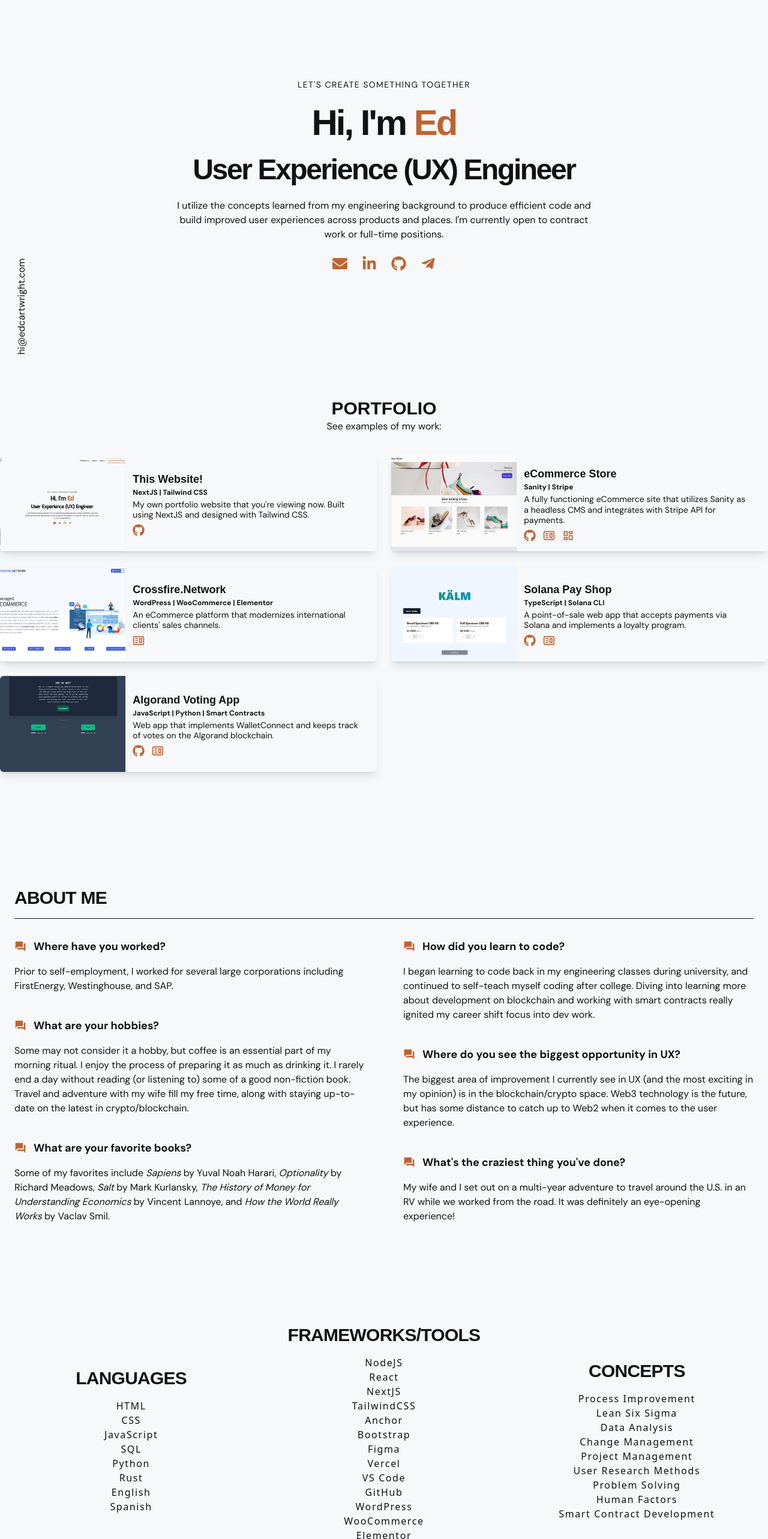
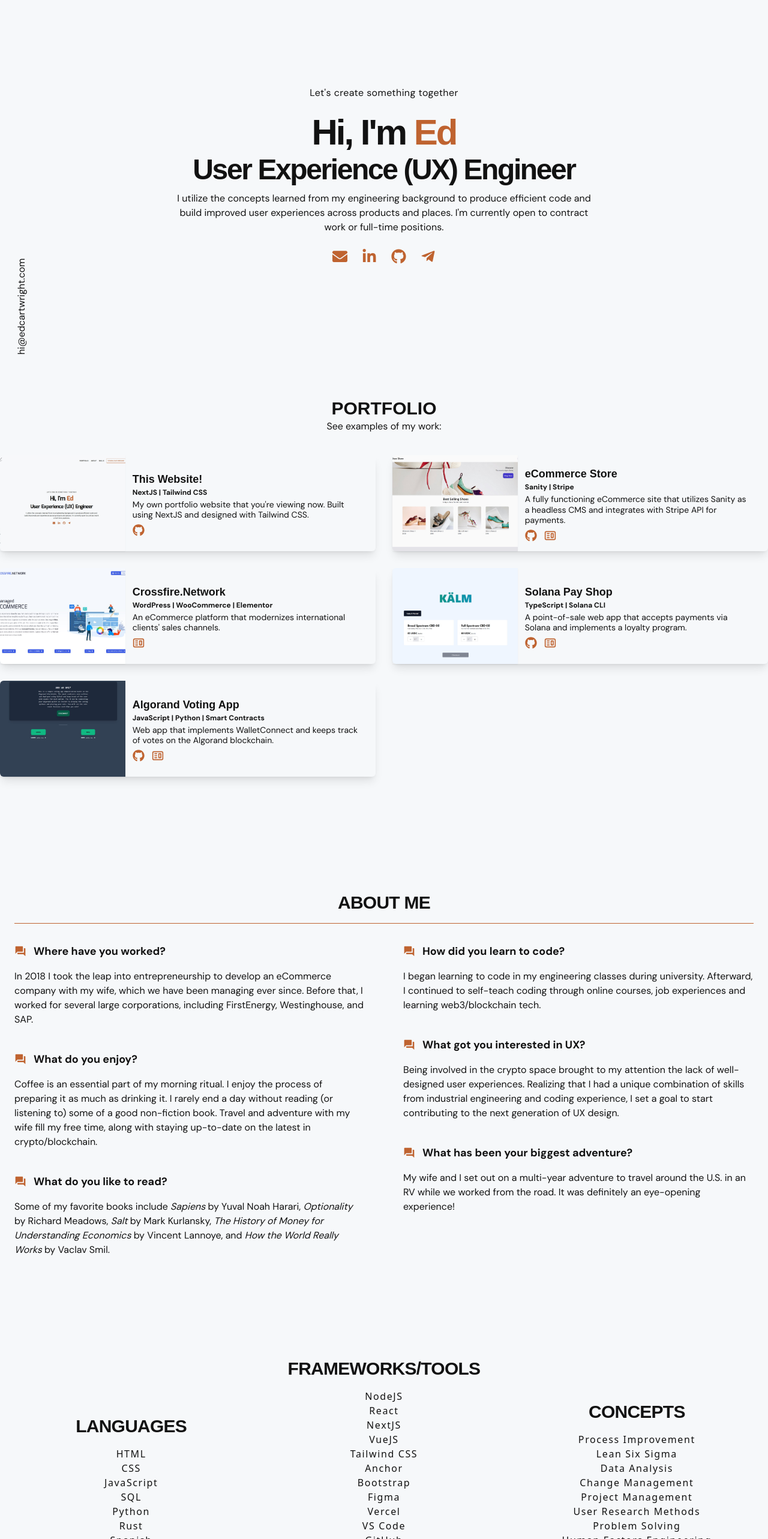
Before and after one commit to edcrossfire/personal-website, a Next.js app: page / in a window 1280 px wide. Shown: the part 160-2726 px from the top of the page at 60% size. Built offline with nearby package versions, Linux system fonts and the light colour scheme; a web font is replaced by a local one.

Commit message:
Various updates

```diff
--- a/components/About.jsx
+++ b/components/About.jsx
@@ -6,9 +6,9 @@ const About = () => {
   return (
     <div id="about" className="box">
         <section>
-            <div className="py-8 px-4 sm:py-16 lg:px-6">
+            <div className="py-8 px-4 sm:py-16 lg:px-6 text-center">
                 <h2 className="mb-4 text-3xl tracking-tight font-Primary font-bold uppercase">About Me</h2>
-                <div className="grid pt-8 text-left border-t md:gap-16 md:grid-cols-2">
+                <div className="grid pt-8 text-left border-t border-accent md:gap-16 md:grid-cols-2">
                     <div>
                         <div className="mb-10">
                             <div className="flex space-x-3 items-center mb-4">
@@ -18,27 +18,27 @@ const About = () => {
                             Where have you worked?
                             </h3>
                             </div>
-                            <p>Prior to self-employment, I worked for several large corporations including FirstEnergy, Westinghouse, and SAP.</p>
+                            <p>In 2018 I took the leap into entrepreneurship to develop an eCommerce company with my wife, which we have been managing ever since. Before that, I worked for several large corporations, including FirstEnergy, Westinghouse, and SAP.</p>
                         </div>
                         <div className="mb-10">
                             <div className="flex space-x-3 items-center mb-4">
                                 <div className="hidden lg:block"><MdQuestionAnswer size="20px" color="#BF6330" /></div>
                                 <div className="sm:block lg:hidden"><MdQuestionAnswer size="20px" color="#BF6330" /></div>
                                 <h3 className="text-lg font-Secondary font-bold">
-                            What are your hobbies?
+                            What do you enjoy?
                             </h3>
                             </div>
-                            <p>Some may not consider it a hobby, but coffee is an essential part of my morning ritual. I enjoy the process of preparing it as much as drinking it. I rarely end a day without reading &#40;or listening to&#41; some of a good non-fiction book. Travel and adventure with my wife fill my free time, along with staying up-to-date on the latest in crypto/blockchain.</p>
+                            <p>Coffee is an essential part of my morning ritual. I enjoy the process of preparing it as much as drinking it. I rarely end a day without reading &#40;or listening to&#41; some of a good non-fiction book. Travel and adventure with my wife fill my free time, along with staying up-to-date on the latest in crypto/blockchain.</p>
                         </div>
                         <div className="mb-10">
                             <div className="flex space-x-3 items-center mb-4">
                                 <div className="hidden lg:block"><MdQuestionAnswer size="20px" color="#BF6330" /></div>
                                 <div className="sm:block lg:hidden"><MdQuestionAnswer size="20px" color="#BF6330" /></div>
                                 <h3 className="text-lg font-Secondary font-bold">
-                            What are your favorite books?
+                            What do you like to read?
                             </h3>
                             </div>
-                            <p>Some of my favorites include <em>Sapiens</em> by Yuval Noah Harari, <em>Optionality</em> by Richard Meadows, <em>Salt</em> by Mark Kurlansky, <em>The History of Money for Understanding Economics</em> by Vincent Lannoye, and <em>How the World Really Works</em> by Vaclav Smil.</p>
+                            <p>Some of my favorite books include <em>Sapiens</em> by Yuval Noah Harari, <em>Optionality</em> by Richard Meadows, <em>Salt</em> by Mark Kurlansky, <em>The History of Money for Understanding Economics</em> by Vincent Lannoye, and <em>How the World Really Works</em> by Vaclav Smil.</p>
                         </div>
                     </div>
                     <div>
@@ -50,24 +50,24 @@ const About = () => {
                             How did you learn to code?
                             </h3>
                             </div>
-                            <p>I began learning to code back in my engineering classes during university, and continued to self-teach myself coding after college. Diving into learning more about development on blockchain and working with smart contracts really ignited my career shift focus into dev work.</p>
+                            <p>I began learning to code in my engineering classes during university. Afterward, I continued to self-teach coding through online courses, job experiences and learning web3/blockchain tech.</p>
                         </div>
                         <div className="mb-10">
                             <div className="flex space-x-3 items-center mb-4">
                                 <div className="hidden lg:block"><MdQuestionAnswer size="20px" color="#BF6330" /></div>
                                 <div className="sm:block lg:hidden"><MdQuestionAnswer size="20px" color="#BF6330" /></div>
                                 <h3 className="text-lg font-Secondary font-bold">
-                            Where do you see the biggest opportunity in UX?
+                            What got you interested in UX?
                             </h3>
                             </div>
-                            <p>The biggest area of improvement I currently see in UX &#40;and the most exciting in my opinion&#41; is in the blockchain/crypto space. Web3 technology is the future, but has some distance to catch up to Web2 when it comes to the user experience.</p>
+                            <p>Being involved in the crypto space brought to my attention the lack of well-designed user experiences. Realizing that I had a unique combination of skills from industrial engineering and coding experience, I set a goal to start contributing to the next generation of UX design.</p>
                         </div>
                         <div className="mb-10">
                             <div className="flex space-x-3 items-center mb-4">
                                 <div className="hidden lg:block"><MdQuestionAnswer size="20px" color="#BF6330" /></div>
                                 <div className="sm:block lg:hidden"><MdQuestionAnswer size="20px" color="#BF6330" /></div>
                                 <h3 className="text-lg font-Secondary font-bold">
-                            What&apos;s the craziest thing you&apos;ve done?
+                            What has been your biggest adventure?
                             </h3>
                             </div>
                             <p>My wife and I set out on a multi-year adventure to travel around the U.S. in an RV while we worked from the road. It was definitely an eye-opening experience!</p>
@@ -87,7 +87,6 @@ const About = () => {
                         <dd className="tracking-widest">SQL</dd>
                         <dd className="tracking-widest">Python</dd>
                         <dd className="tracking-widest">Rust</dd>
-                        <dd className="tracking-widest">English</dd>
                         <dd className="tracking-widest">Spanish</dd>
                     </div>
                     <div className="flex flex-col items-center justify-center">
@@ -95,7 +94,8 @@ const About = () => {
                         <dd className="tracking-widest">NodeJS</dd>
                         <dd className="tracking-widest">React</dd>
                         <dd className="tracking-widest">NextJS</dd>
-                        <dd className="tracking-widest">TailwindCSS</dd>
+                        <dd className="tracking-widest">VueJS</dd>
+                        <dd className="tracking-widest">Tailwind CSS</dd>
                         <dd className="tracking-widest">Anchor</dd>
                         <dd className="tracking-widest">Bootstrap</dd>
                         <dd className="tracking-widest">Figma</dd>
@@ -116,7 +116,7 @@ const About = () => {
                         <dd className="tracking-widest">Project Management</dd>
                         <dd className="tracking-widest">User Research Methods</dd>
                         <dd className="tracking-widest">Problem Solving</dd>
-                        <dd className="tracking-widest">Human Factors</dd>
+                        <dd className="tracking-widest">Human Factors Engineering</dd>
                         <dd className="tracking-widest">Smart Contract Development</dd>
                     </div>
                 </dl>
--- a/components/Footer.jsx
+++ b/components/Footer.jsx
@@ -9,7 +9,7 @@ const Footer = () => {
     <footer>
     <div className="box px-4 py-8 mx-auto sm:px-6 lg:px-8">
         <div className="grid grid-cols-1 justify-items-center lg:grid-cols-3">
-        <div className="w-11 object-contain cursor-pointer my-auto">
+        <div className="w-11 object-contain cursor-pointer my-auto z-[-1]">
             <Link href="/">
             <Image src={LOGO} alt="logo" />
             </Link>
--- a/components/Hero.jsx
+++ b/components/Hero.jsx
@@ -3,13 +3,13 @@ import Social from "../components/Social";
 
 const Main = () => {
   return (
-    <div id="home" className="box w-full h-[85vh] text-center">
-        <div className="w-full h-full mx-auto p-2 flex flex-col justify-center items-center">
+    <div id="home" className="box w-full h-full lg:h-[85vh] text-center">
+        <div className="w-full h-full mx-auto p-2 py-16 flex flex-col justify-center items-center">
             <div>
-                <p className="uppercase text-sm tracking-widest font-Secondary py-2">Let&apos;s create something together</p>
-                <h1 className="text-5xl lg:text-6xl tracking-tighter py-4 font-Primary font-bold capitalize">Hi, I&apos;m <span className="text-accent">Ed</span></h1>
-                <h1 className="text-4xl lg:text-5xl tracking-tighter py-2 font-Primary capitalize font-bold">User Experience &#40;UX&#41; Engineer</h1>
-                <p className="py-4 m-auto font-Secondary text-base max-w-prose">I utilize the concepts learned from my engineering background to produce efficient code and build improved user experiences across products and places. I&apos;m currently open to contract work or full-time positions.</p>
+                <p className="text-base tracking-wide font-Secondary py-2">Let&apos;s create something together</p>
+                <h1 className="text-5xl lg:text-6xl tracking-tighter pt-4 pb-2 font-Primary font-bold capitalize">Hi, I&apos;m <span className="text-accent">Ed</span></h1>
+                <h1 className="text-2xl lg:text-5xl tracking-tighter pb-2 font-Primary capitalize font-bold">User Experience &#40;UX&#41; Engineer</h1>
+                <p className="pb-4 pt-1 m-auto font-Secondary text-base max-w-prose">I utilize the concepts learned from my engineering background to produce efficient code and build improved user experiences across products and places. I&apos;m currently open to contract work or full-time positions.</p>
 
             </div><Social /></div>
         <div className="hidden lg:flex lg:justify-start ">
--- a/components/Navbar.jsx
+++ b/components/Navbar.jsx
@@ -68,7 +68,7 @@ const Navbar = () => {
                     </a>
                 </ul>
                 </div>
-                <div className="grid place-items-center"><Social /></div>
+                <div className="grid place-items-center pb-4"><Social /></div>
             </div>
         </div>
     </div>
--- a/components/Portfolio.jsx
+++ b/components/Portfolio.jsx
@@ -18,11 +18,11 @@ const Portfolio = () => {
                 <p className="pb-4">See examples of my work:</p>
             </div>
 
-            <div className="grid grid-cols-1 md:grid-cols-2 gap-6 place-items-center">
+            <div className="grid grid-cols-1 md:grid-cols-2 gap-7 place-items-center">
 
             <div className="shadow-lg w-full h-40 rounded-md">
                 <div className="flex justify-between col w-full h-full">
-                    <div className="flex w-1/3 shadow-sm">
+                    <div className="flex w-1/3 shadow-sm z-[-1]">
                         <Image className="object-cover h-full rounded-l-md" src={SCREENSHOT1} alt="screenshot" />
                     </div>
                     <div className="flex w-2/3 pl-3 pt-2 pb-2 pr-3 flex-col justify-center text-sm h-full">
@@ -38,7 +38,7 @@ const Portfolio = () => {
 
             <div className="shadow-lg w-full h-40 rounded-md">
                 <div className="flex justify-between col w-full h-full">
-                    <div className="flex w-1/3 shadow-sm">
+                    <div className="flex w-1/3 shadow-sm z-[-1]">
                         <Image className="object-cover h-full rounded-l-md" src={SCREENSHOT5} alt="screenshot" />
                     </div>
                     <div className="flex w-2/3 pl-3 pt-2 pb-2 pr-3 flex-col justify-center text-sm h-full">
@@ -48,7 +48,7 @@ const Portfolio = () => {
                         <ul className="flex space-x-3 pt-0.5">
                             <li><a href="https://github.com/edcrossfire/ecommerce-sanity.git" target="_blank" rel="noreferrer"><FaGithub size={20} color="#BF6330"/></a></li>
                             <li><a href="https://ecommerce-sanity-one.vercel.app/" target="_blank" rel="noreferrer"><CgWebsite size={20} color="#BF6330"/></a></li>
-                            <li><a href="https://ecommerce-shoe-store.sanity.studio/" target="_blank" rel="noreferrer"><RiDashboardLine size={20} color="#BF6330"/></a></li>
+                            {/*<li><a href="https://ecommerce-shoe-store.sanity.studio/" target="_blank" rel="noreferrer"><RiDashboardLine size={20} color="#BF6330"/></a></li>*/}
                         </ul>
                     </div>
                 </div>
@@ -56,7 +56,7 @@ const Portfolio = () => {
 
             <div className="shadow-lg w-full h-40 rounded-md">
                 <div className="flex justify-between col w-full h-full">
-                    <div className="flex w-1/3 shadow-sm">
+                    <div className="flex w-1/3 shadow-sm z-[-1]">
                         <Image className="object-cover h-full rounded-l-md" src={SCREENSHOT4} alt="screenshot" />
                     </div>
                     <div className="flex w-2/3 pl-3 pt-2 pb-2 pr-3 flex-col justify-center text-sm h-full">
@@ -72,7 +72,7 @@ const Portfolio = () => {
 
             <div className="shadow-lg w-full h-40 rounded-md">
                 <div className="flex justify-between col w-full h-full">
-                    <div className="flex w-1/3 shadow-sm">
+                    <div className="flex w-1/3 shadow-sm z-[-1]">
                         <Image className="object-cover h-full rounded-l-md" src={SCREENSHOT2} alt="screenshot" />
                     </div>
                     <div className="flex w-2/3 pl-3 pt-2 pb-2 pr-3 flex-col justify-center text-sm h-full">
@@ -89,7 +89,7 @@ const Portfolio = () => {
 
             <div className="shadow-lg w-full h-40 rounded-md">
                 <div className="flex justify-between col w-full h-full">
-                    <div className="flex w-1/3 shadow-sm">
+                    <div className="flex w-1/3 shadow-sm z-[-1]">
                         <Image className="object-cover h-full rounded-l-md" src={SCREENSHOT3} alt="screenshot" />
                     </div>
                     <div className="flex w-2/3 pl-3 pt-2 pb-2 pr-3 flex-col justify-center text-sm h-full">
```
Also changed, not shown: 1 other file (tests, documents, lock files or other folders).
